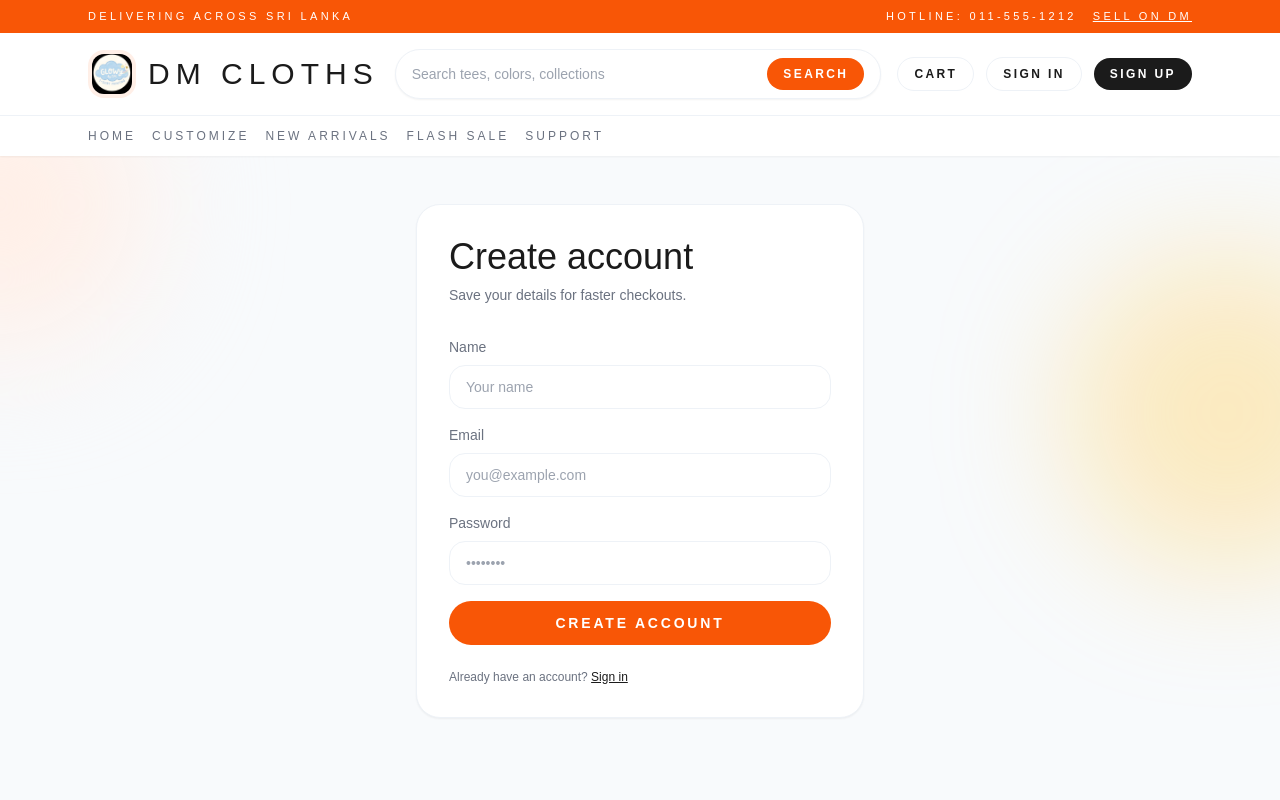
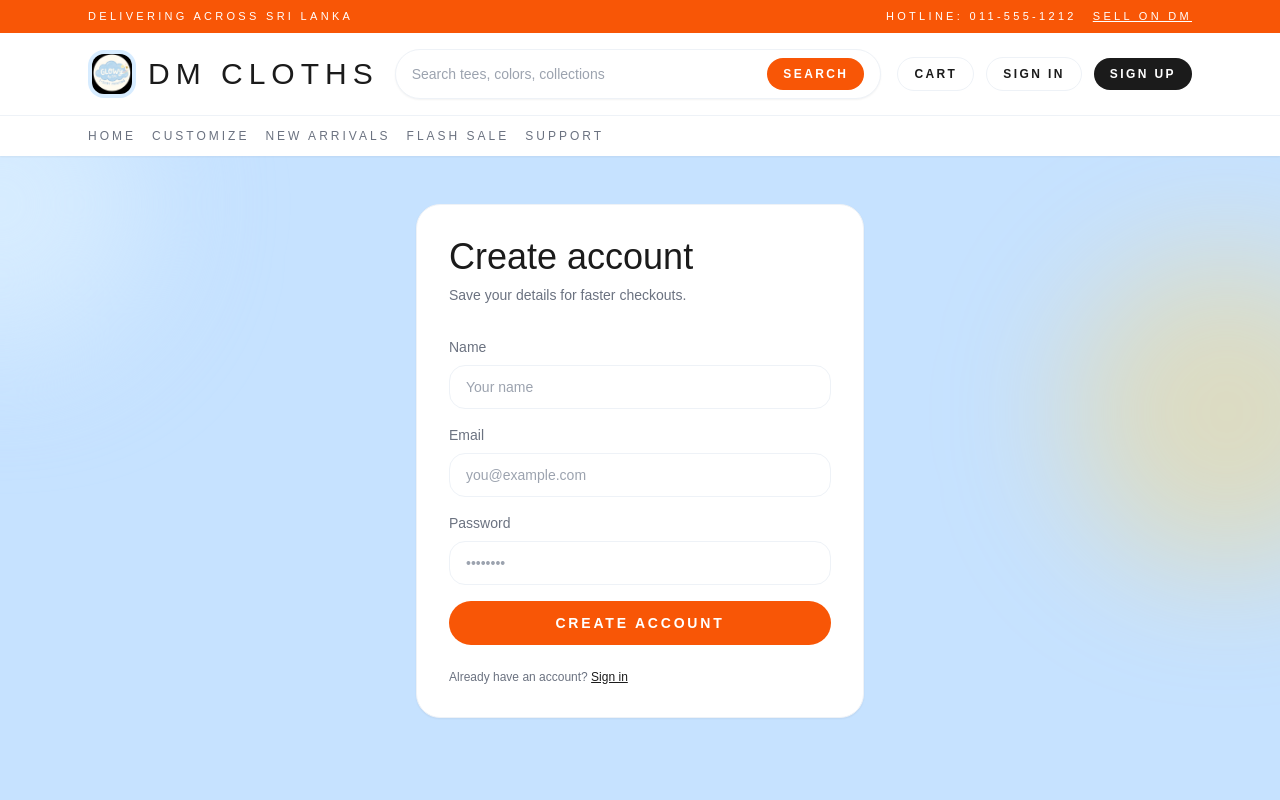
Before and after one commit to Madure608/DM-cloths, a React (Vite) app in the folder frontend/: page /signup in a window 1280 px wide. Shown: the top 800 px of the page. Built offline with nearby package versions, Linux system fonts and the light colour scheme; no server answers.

Commit message:
feat: update color variables and background styles in CSS and Tailwind configuration

```diff
--- a/frontend/src/styles/index.css
+++ b/frontend/src/styles/index.css
@@ -9,10 +9,10 @@
   color-scheme: only light;
   --brand: #f85606;
   --brand-dark: #e24b00;
-  --brand-soft: #ffefe7;
+  --brand-soft: #d7ecff;
   --ink: #1b1b1b;
   --slate: #6b7280;
-  --mist: #f8fafc;
+  --mist: #c6e2ff;
   --cloud: #ffffff;
 }
 
@@ -21,9 +21,9 @@ body {
   min-height: 100vh;
   background-color: var(--mist);
   color: var(--ink);
-  background-image: radial-gradient(circle at 15% 0%, #fff3ea 0%, transparent 45%),
-    radial-gradient(circle at 90% 10%, #fff7f0 0%, transparent 40%),
-    linear-gradient(180deg, #fff8f3 0%, #f8fafc 55%, #f3f6fb 100%);
+  background-image: radial-gradient(circle at 15% 0%, #dbeeff 0%, transparent 45%),
+    radial-gradient(circle at 90% 10%, #d2e8ff 0%, transparent 40%),
+    linear-gradient(180deg, #e5f2ff 0%, #c6e2ff 55%, #bcdcff 100%);
   background-attachment: fixed;
 }
 
--- a/frontend/tailwind.config.js
+++ b/frontend/tailwind.config.js
@@ -6,20 +6,20 @@ export default {
       colors: {
         brandOrange: "#f85606",
         brandOrangeDark: "#e24b00",
-        brandOrangeSoft: "#ffefe7",
+        brandOrangeSoft: "#d7ecff",
         brandYellow: "#ffd166",
         brandBlue: "#1f4b99",
         ink: "#1b1b1b",
         slate: "#6b7280",
-        mist: "#f8fafc",
+        mist: "#c6e2ff",
         cloud: "#ffffff",
         borderSoft: "#eef2f7",
         charcoal: "#2c2b2a",
-        cream: "#f7f3ec",
+        cream: "#eaf3ff",
         blush: "#f1d7c8",
         rose: "#cfe6f7",
         taupe: "#9aa2ab",
-        sand: "#f7f3ec",
+        sand: "#eaf3ff",
         clay: "#7b8fa3",
         ember: "#f2c86b",
       },
```
